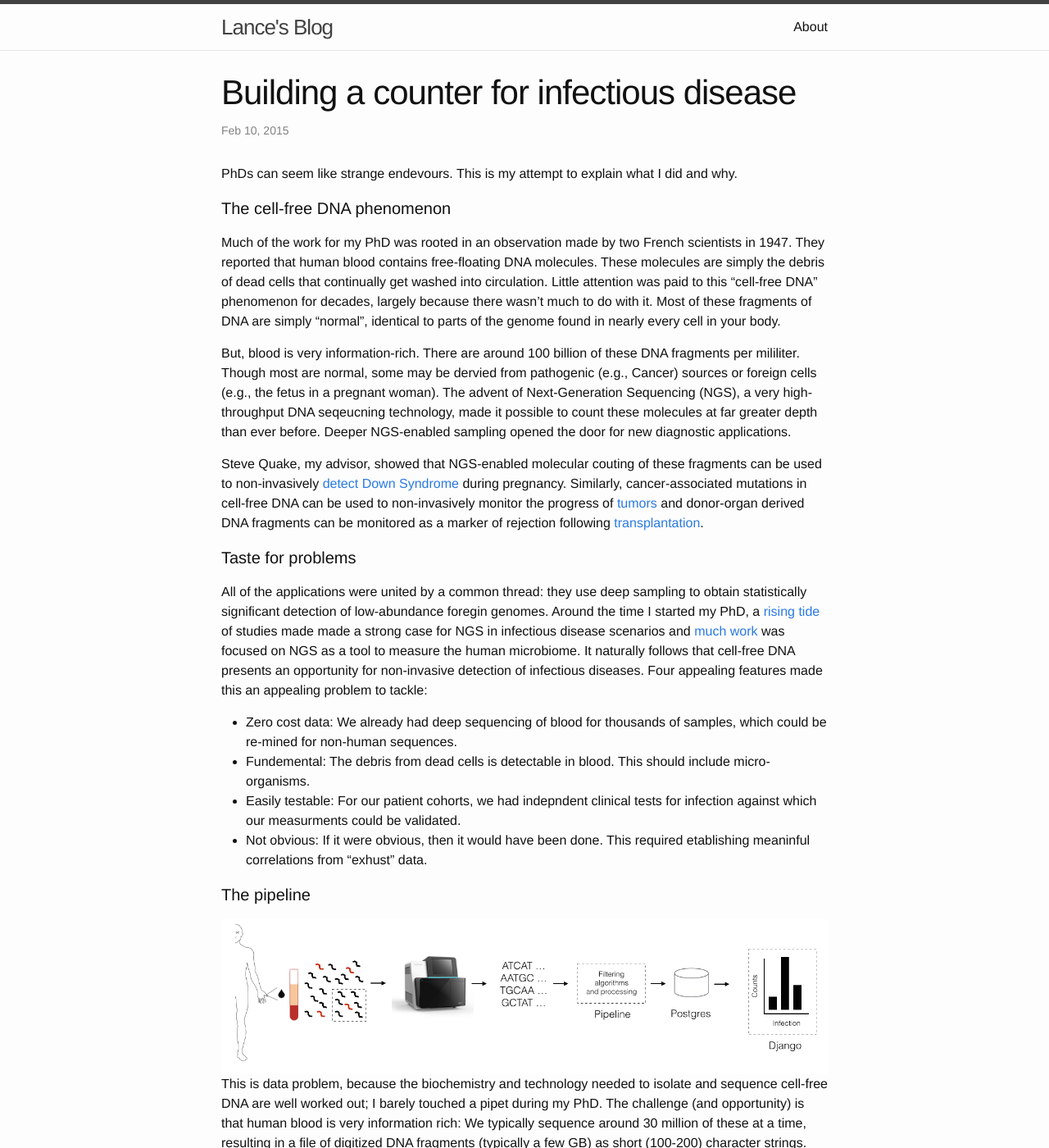
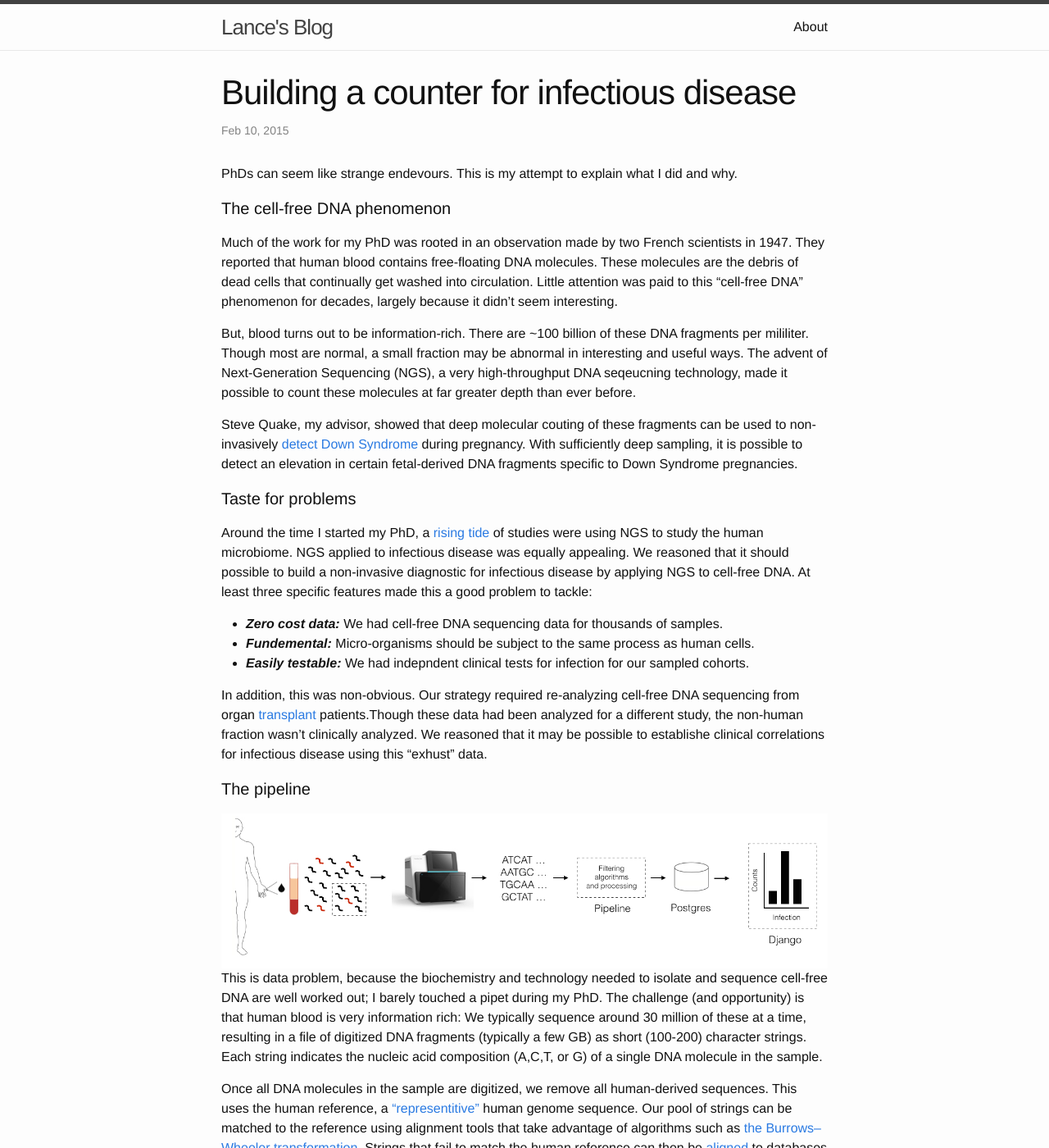
Before and after one commit to rlancemartin/rlancemartin.github.io, a Jekyll site: the page built from _posts/2015-02-10-infectome.markdown, in a window 1280 px wide and 1400 px high. Shown: the whole window at 82% size. Built offline with Jekyll 4.4.1, drawn with Linux system fonts in a browser that asks for light colours; Markdown is read by kramdown in place of the engine named in the settings; comment, search, counter and statistics services are not loaded.

Commit message:
Post updates.

```diff
--- a/_posts/2015-02-10-infectome.markdown
+++ b/_posts/2015-02-10-infectome.markdown
@@ -10,20 +10,21 @@ PhDs can seem like strange endevours. This is my attempt to explain what I did a
 
 ####The cell-free DNA phenomenon
 
-Much of the work for my PhD was rooted in an observation made by two French scientists in 1947. They reported that human blood contains free-floating DNA molecules. These molecules are simply the debris of dead cells that continually get washed into circulation. Little attention was paid to this "cell-free DNA" phenomenon for decades, largely because there wasn't much to do with it. Most of these fragments of DNA are simply "normal", identical to parts of the genome found in nearly every cell in your body.
+Much of the work for my PhD was rooted in an observation made by two French scientists in 1947. They reported that human blood contains free-floating DNA molecules. These molecules are the debris of dead cells that continually get washed into circulation. Little attention was paid to this "cell-free DNA" phenomenon for decades, largely because it didn't seem interesting.
 
-But, blood is very information-rich. There are around 100 billion of these DNA fragments per mililiter. Though most are normal, some may be dervied from pathogenic (e.g., Cancer) sources or foreign cells (e.g., the fetus in a pregnant woman). The advent of Next-Generation Sequencing (NGS), a very high-throughput DNA seqeucning technology, made it possible to count these molecules at far greater depth than ever before. Deeper NGS-enabled sampling opened the door for new diagnostic applications.
+But, blood turns out to be information-rich. There are ~100 billion of these DNA fragments per mililiter. Though most are normal, a small fraction may be abnormal in interesting and useful ways. The advent of Next-Generation Sequencing (NGS), a very high-throughput DNA seqeucning technology, made it possible to count these molecules at far greater depth than ever before.
 
-Steve Quake, my advisor, showed that NGS-enabled molecular couting of these fragments can be used to non-invasively [detect Down Syndrome](http://well.blogs.nytimes.com/2014/02/26/new-dna-test-better-at-predicting-some-disorders-in-babies-study-finds/?_r=0) during pregnancy. Similarly, cancer-associated mutations in cell-free DNA can be used to non-invasively monitor the progress of [tumors](http://www.genome.gov/27556716) and donor-organ derived DNA fragments can be monitored as a marker of rejection following [transplantation](http://www.marketwatch.com/story/caredx-presents-cell-free-dna-biomarker-results-in-heart-and-kidney-transplant-recipients-at-the-world-transplant-congress-2014-07-28).
+Steve Quake, my advisor, showed that deep molecular couting of these fragments can be used to non-invasively [detect Down Syndrome](http://well.blogs.nytimes.com/2014/02/26/new-dna-test-better-at-predicting-some-disorders-in-babies-study-finds/?_r=0) during pregnancy. With sufficiently deep sampling, it is possible to detect an elevation in certain fetal-derived DNA fragments specific to Down Syndrome pregnancies.
 
 ####Taste for problems
 
-All of the applications were united by a common thread: they use deep sampling to obtain statistically significant detection of low-abundance foregin genomes. Around the time I started my PhD, a [rising tide](http://www.ucsf.edu/news/2014/06/114946/faster-dna-sleuthing-saves-critically-ill-boy) of studies made made a strong case for NGS in infectious disease scenarios and [much work](http://www.hmpdacc.org/) was focused on NGS as a tool to measure the human microbiome. It naturally follows that cell-free DNA presents an opportunity for non-invasive detection of infectious diseases. Four appealing features made this an appealing problem to tackle:
+Around the time I started my PhD, a [rising tide](http://www.hmpdacc.org/) of studies were using NGS to study the human microbiome. NGS applied to infectious disease was equally appealing. We reasoned that it should possible to build a non-invasive diagnostic for infectious disease by applying NGS to cell-free DNA. At least three specific features made this a good problem to tackle:
 
-* Zero cost data: We already had deep sequencing of blood for thousands of samples, which could be re-mined for non-human sequences.
-* Fundemental: The debris from dead cells is detectable in blood. This should include micro-organisms.
-* Easily testable: For our patient cohorts, we had indepndent clinical tests for infection against which our measurments could be validated.
-* Not obvious: If it were obvious, then it would have been done. This required etablishing meaninful correlations from "exhust" data.
+* ***Zero cost data:*** We had cell-free DNA sequencing data for thousands of samples.
+* ***Fundemental:*** Micro-organisms should be subject to the same process as human cells.
+* ***Easily testable:*** We had indepndent clinical tests for infection for our sampled cohorts.
+
+In addition, this was non-obvious. Our strategy required re-analyzing cell-free DNA sequencing from organ [transplant](http://www.marketwatch.com/story/caredx-presents-cell-free-dna-biomarker-results-in-heart-and-kidney-transplant-recipients-at-the-world-transplant-congress-2014-07-28) patients.Though these data had been analyzed for a different study, the non-human fraction wasn't clinically analyzed. We reasoned that it may be possible to establishe clinical correlations for infectious disease using this "exhust" data.
 
 ####The pipeline
 
```
